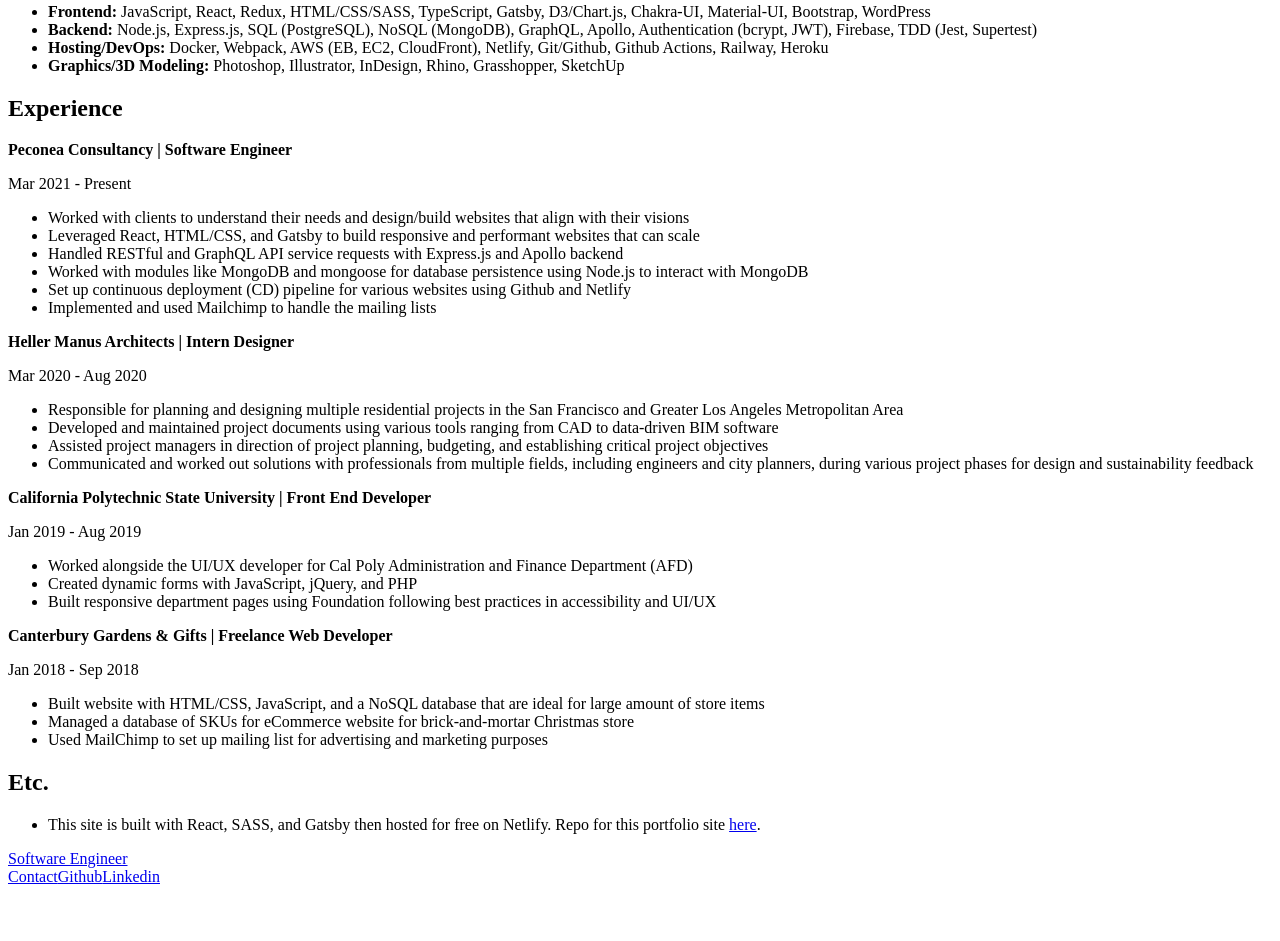
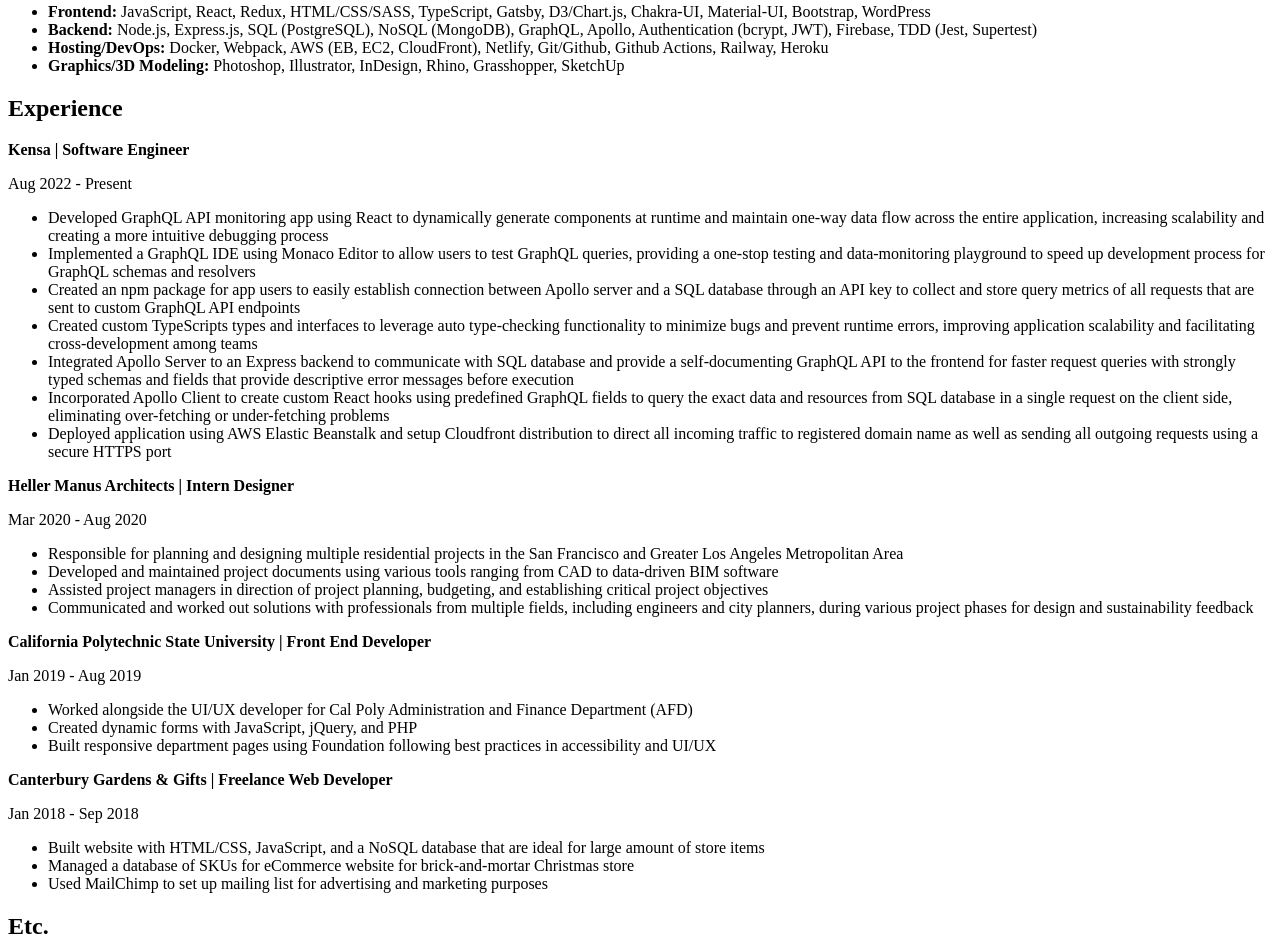
Before and after one commit to tommyli10/tommy-li-com, a Gatsby site: page /about in a window 1280 px wide. Shown: the part 1326-2267 px from the top of the page. Before the commit the page ends 2220 px from the top, so only its background shows below. Built offline with nearby package versions, Linux system fonts and the light colour scheme; Gatsby itself is replaced by a stand-in of ours.

Commit message:
changed expereience description

```diff
--- a/src/pages/about.js
+++ b/src/pages/about.js
@@ -63,16 +63,17 @@
                         <div className='profile-section-info'>
                             <div className='work-experience'>
                                 <div className='work-intro'>
-                                    <strong className='work-title'>Peconea Consultancy | Software Engineer</strong>
-                                    <p className='work-year'>Mar 2021 - Present</p>
+                                    <strong className='work-title'>Kensa | Software Engineer</strong>
+                                    <p className='work-year'>Aug 2022 - Present</p>
                                 </div>
                                 <ul className='work-descriptions'>
-                                    <li>Worked with clients to understand their needs and design/build websites that align with their visions</li>
-                                    <li>Leveraged React, HTML/CSS, and Gatsby to build responsive and performant websites that can scale</li>
-                                    <li>Handled RESTful and GraphQL API service requests with Express.js and Apollo backend</li>
-                                    <li>Worked with modules like MongoDB and mongoose for database persistence using Node.js to interact with MongoDB</li>
-                                    <li>Set up continuous deployment (CD) pipeline for various websites using Github and Netlify</li>
-                                    <li>Implemented and used Mailchimp to handle the mailing lists</li>
+                                    <li>Developed GraphQL API monitoring app using React to dynamically generate components at runtime and maintain one-way data flow across the entire application, increasing scalability and creating a more intuitive debugging process</li>
+                                    <li>Implemented a GraphQL IDE using Monaco Editor to allow users to test GraphQL queries, providing a one-stop testing and data-monitoring playground to speed up development process for GraphQL schemas and resolvers</li>
+                                    <li>Created an npm package for app users to easily establish connection between Apollo server and a SQL database through an API key to collect and store query metrics of all requests that are sent to custom GraphQL API endpoints</li>
+                                    <li>Created custom TypeScripts types and interfaces to leverage auto type-checking functionality to minimize bugs and prevent runtime errors, improving application scalability and facilitating cross-development among teams</li>
+                                    <li>Integrated Apollo Server to an Express backend to communicate with SQL database and provide a self-documenting GraphQL API to the frontend for faster request queries with strongly typed schemas and fields that provide descriptive error messages before execution</li>
+                                    <li>Incorporated Apollo Client to create custom React hooks using predefined GraphQL fields to query the exact data and resources from SQL database in a single request on the client side, eliminating over-fetching or under-fetching problems</li>
+                                    <li>Deployed application using AWS Elastic Beanstalk and setup Cloudfront distribution to direct all incoming traffic to registered domain name as well as sending all outgoing requests using a secure HTTPS port</li>
                                 </ul>
                             </div>
                             <div className='work-experience'>
```
